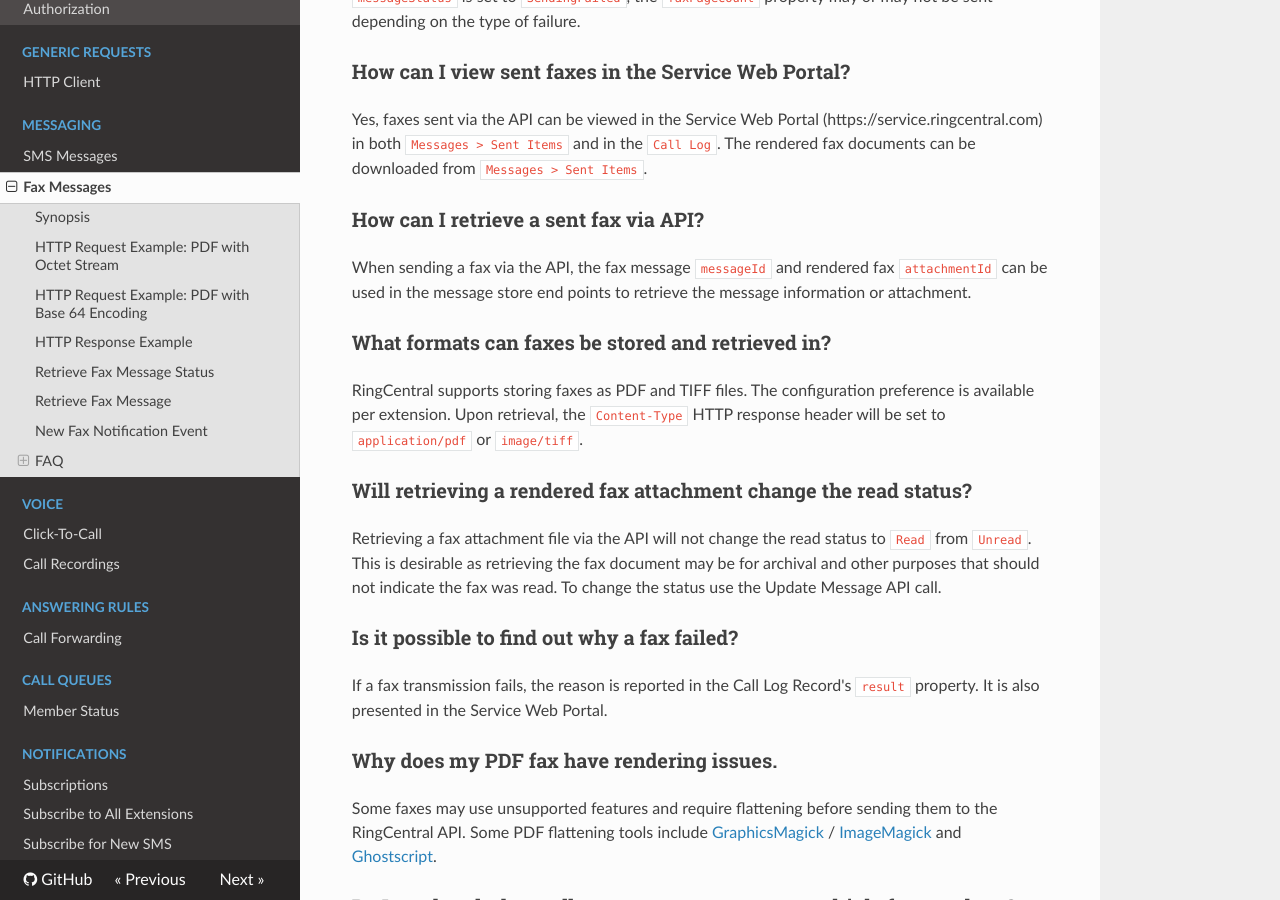
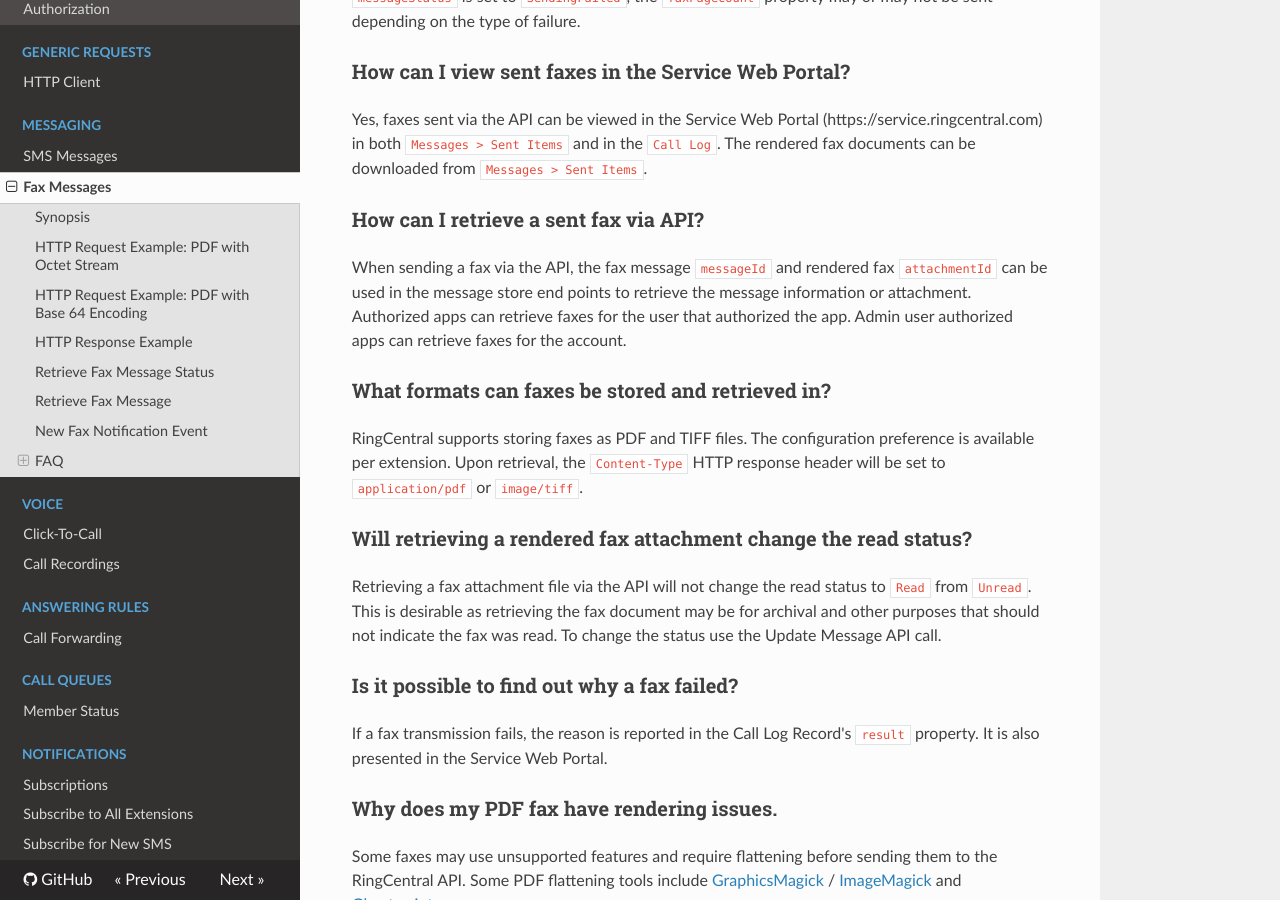
Before and after one commit to grokify/ringcentral-sdk-ruby, an MkDocs documentation site: the page built from docs/usage/messages/Fax-Messages.md, in a window 1280 px wide and 900 px high, scrolled down 4531 px. Built offline with MkDocs 1.6.1, drawn with Linux system fonts in a browser that asks for light colours; nearby versions of some CDN libraries; old or Windows-style settings are respelled for this version of MkDocs.

Commit message:
update docs

```diff
--- a/docs/usage/messages/Fax-Messages.md
+++ b/docs/usage/messages/Fax-Messages.md
@@ -220,7 +220,7 @@ Yes, faxes sent via the API can be viewed in the Service Web Portal (https://ser
 
 ### How can I retrieve a sent fax via API?
 
-When sending a fax via the API, the fax message `messageId` and rendered fax `attachmentId` can be used in the message store end points to retrieve the message information or attachment.
+When sending a fax via the API, the fax message `messageId` and rendered fax `attachmentId` can be used in the message store end points to retrieve the message information or attachment. Authorized apps can retrieve faxes for the user that authorized the app. Admin user authorized apps can retrieve faxes for the account.
 
 ### What formats can faxes be stored and retrieved in?
 
```
